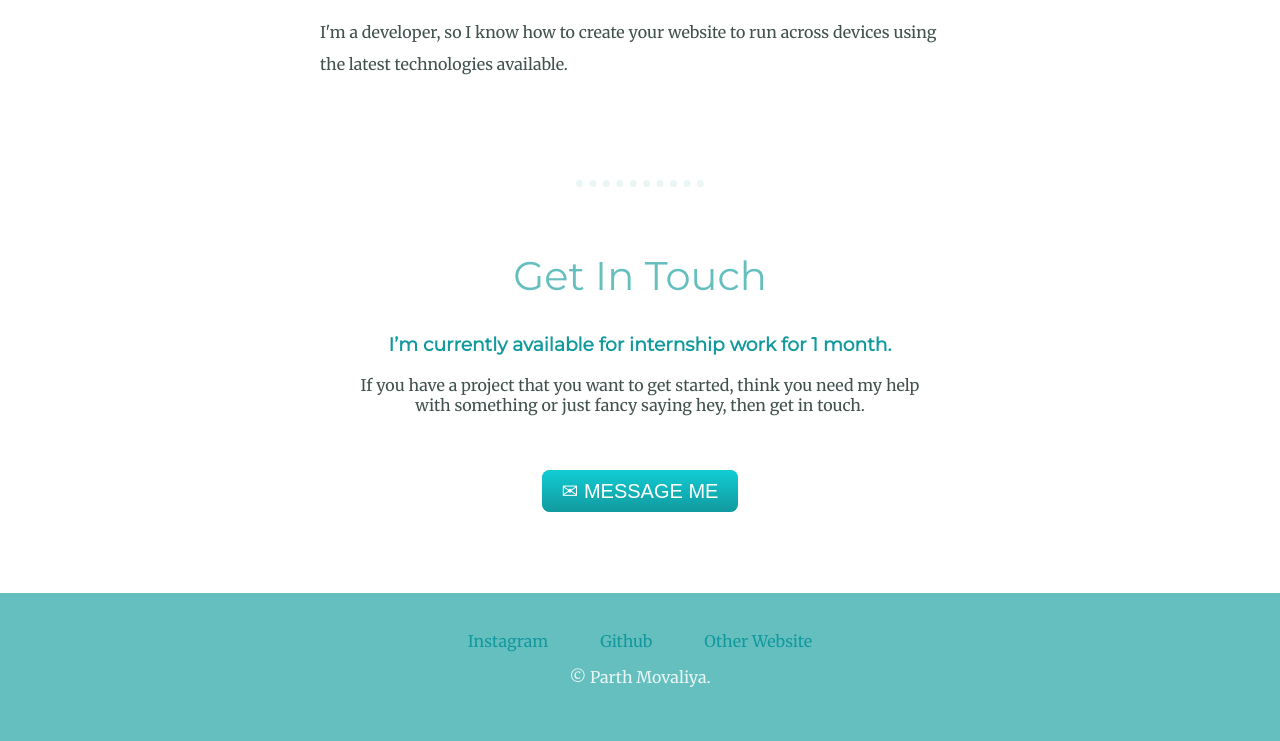
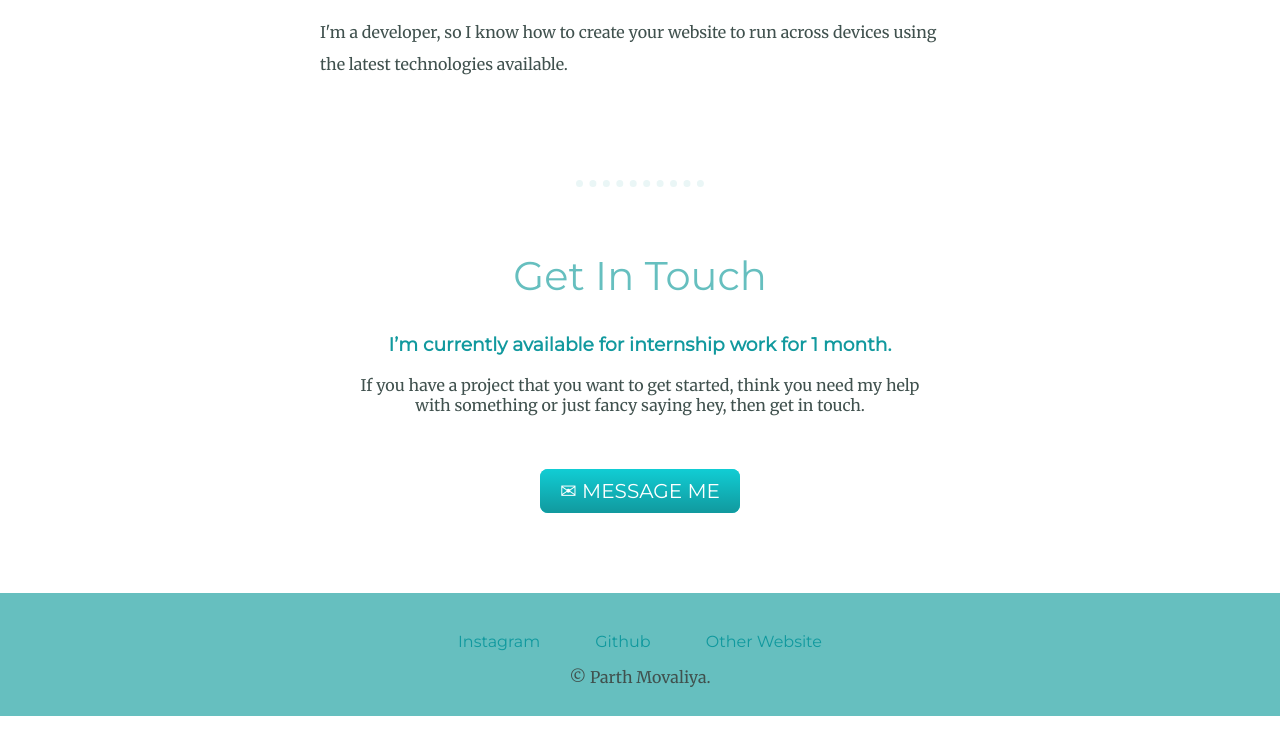
Before and after one commit to ParthMovaliya/ParthMovaliya_old, a plain HTML site: page index.html in a window 1280 px wide. Shown: the part 2126-2867 px from the top of the page. After the commit the page ends 2842 px from the top, so only its background shows below. Drawn offline with Linux system fonts and the light colour scheme.

Commit message:
Update styles.css

```diff
--- a/css/styles.css
+++ b/css/styles.css
@@ -46,6 +46,7 @@ h3{
 }
 
 a{
+    font-family: 'Montserrat', sans-serif;
     color: #11999E;
 }
 
@@ -108,7 +109,8 @@ p{
 }
 
 .bottom-container{
-    padding: 3%;
+    padding-top: 3%;
+    padding-bottom: 1%;
     background-color: #66BFBF;
 }
 
@@ -131,7 +133,7 @@ p{
     -webkit-border-radius: 8;
     -moz-border-radius: 8;
     border-radius: 8px;
-    font-family: Arial;
+    font-family: 'Montserrat', sans-serif;
     color: #ffffff;
     font-size: 20px;
     padding: 10px 20px 10px 20px;
@@ -163,7 +165,8 @@ p{
     font-weight: bold;
 }
 
-
-.bottom-container p{
+.copyright{
+    padding-top: 2%;
     color:#EAF6F6;
+    font-size: 0.75rem;
 }
```
